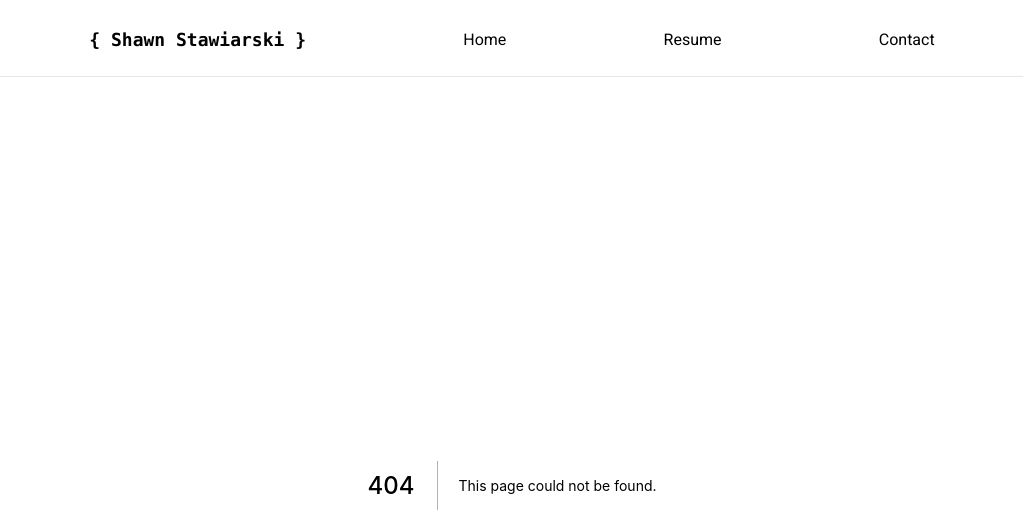
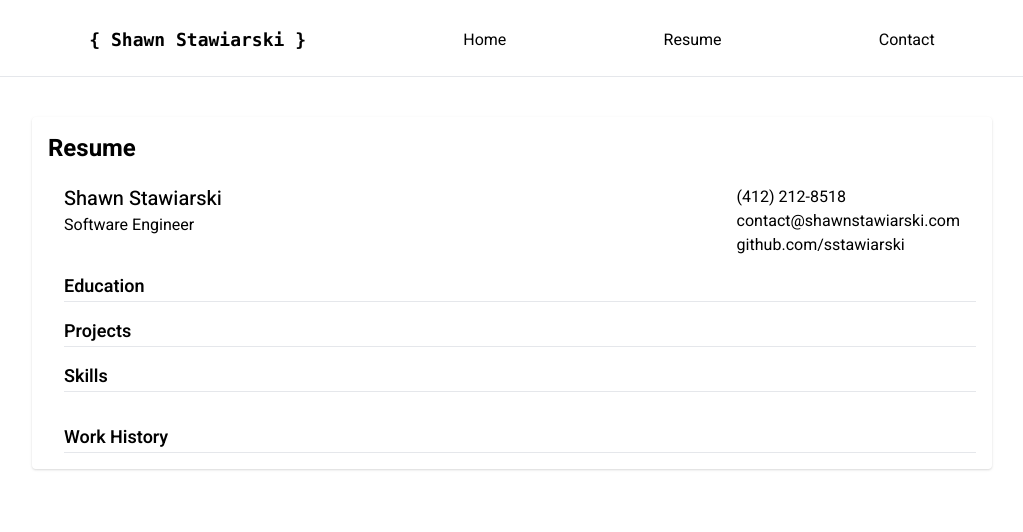
Before and after one commit to sstawiarski/nextjs-portfolio-website, a Next.js app: page /resume in a window 1280 px wide. Before the commit this address had no page. Shown: the top 532 px of the page, without its empty margins (128-1151 px from the left). Built offline with nearby package versions, Linux system fonts and the light colour scheme.

Commit message:
Initial resume setup

```diff
--- a/components/Navbar/Navbar.tsx
+++ b/components/Navbar/Navbar.tsx
@@ -47,7 +47,7 @@ const Navbar: FC<NavbarProps> = ({ children, className, Logo = null, link = null
                 </a>
             </Link>
 
-            <Link href="/">
+            <Link href="/resume">
                 <a aria-label="Resume">
                     <span className="text-black hidden md:block">Resume</span>
                 </a>
@@ -69,7 +69,7 @@ const Navbar: FC<NavbarProps> = ({ children, className, Logo = null, link = null
                     </a>
                 </Link>
                 <hr className="w-full ml-auto mr-auto" />
-                <Link href="/">
+                <Link href="/resume">
                     <a aria-label="Resume">
                         <span className="text-black block md:hidden py-1">Resume</span>
                     </a>
--- /dev/null
+++ b/pages/resume.tsx
@@ -0,0 +1,49 @@
+import { useRouter } from "next/router";
+import { Subsection, ProfileFooter, FooterItem } from "../components/ProjectDetail";
+
+const Resume = () => {
+    const router = useRouter();
+    return (
+        <article className="md:shadow w-11/12 md:w-3/4 rounded mr-auto ml-auto p-4 md:mt-10">
+            <header>
+                <h1 className="text-2xl mb-5 font-bold">Resume</h1>
+                <div className="flex flex-col sm:flex-row text-center sm:text-left w-11/12 sm:w-full sm:justify-between px-4">
+                    <div className="flex flex-col mb-4 sm:mb-0 ">
+                        <span className="text-xl font-medium">Shawn Stawiarski</span>
+                        <span>Software Engineer</span>
+                    </div>
+                    <div className="flex flex-col">
+                        <a href="tel:+14122128518" className="hover:text-blue-600 transition-colors">
+                            (412) 212-8518
+                        </a>
+                        <a href="mailto:contact@shawnstawiarski.com" className="hover:text-blue-600 transition-colors">
+                            contact@shawnstawiarski.com
+                        </a>
+                        <a href="https://github.com/sstawiarski" className="hover:text-blue-600 transition-colors">
+                            github.com/sstawiarski
+                        </a>
+                    </div>
+                </div>
+            </header>
+            <section className="mt-4 ml-4">
+                <span className="font-semibold text-lg">Education</span>
+                <hr />
+            </section>
+            <section className="mt-4 ml-4">
+                <span className="font-semibold text-lg">Projects</span>
+                <hr />
+            </section>
+            <section className="mt-4 ml-4">
+                <span className="font-semibold text-lg">Skills</span>
+                <hr />
+                <div className="grid grid-cols-1 sm:grid-cols-2 md:grid-cols-3 gap-x-6 gap-y-16 mt-10 -mb-6 text-center text-gray-600"></div>
+            </section>
+            <section className="mt-4 ml-4">
+                <span className="font-semibold text-lg">Work History</span>
+                <hr />
+            </section>
+        </article>
+    );
+};
+
+export default Resume;
```
